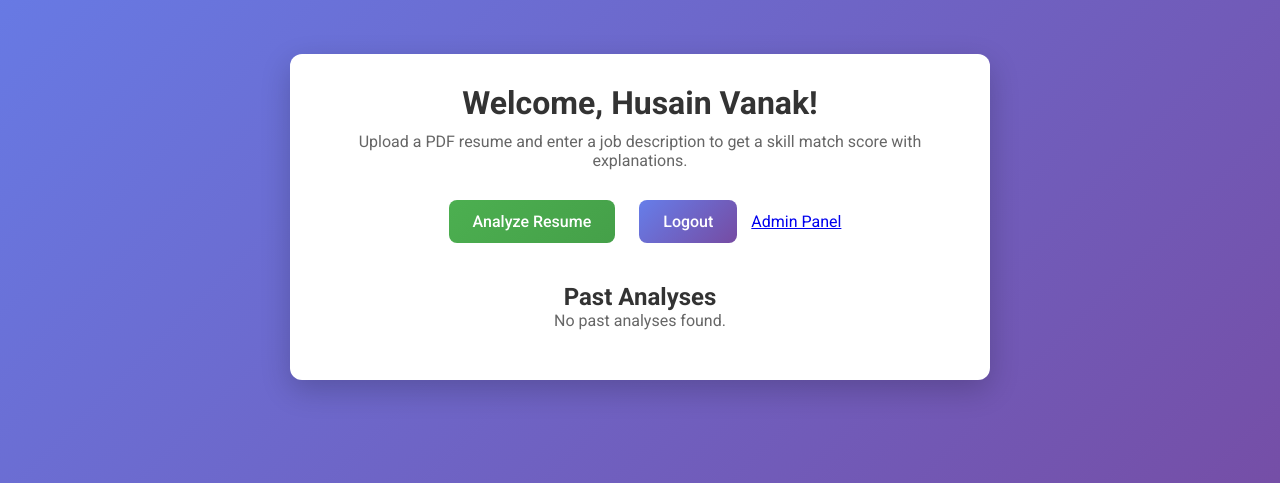
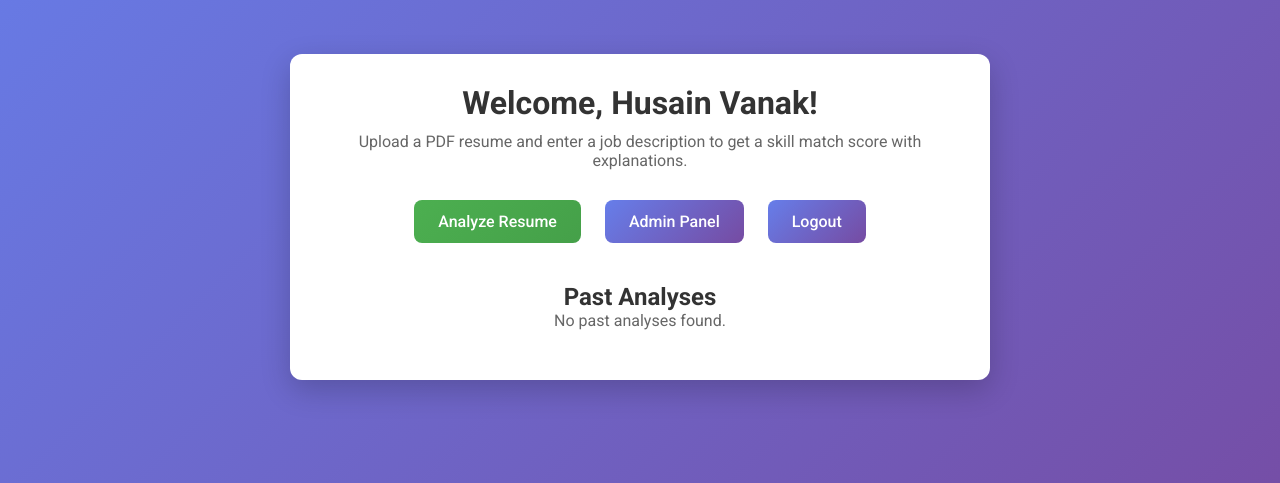
Before and after one commit to husain-128/An-Explainable-AI-Based-Resume-Screening-System, a Flask app: page / in a window 1280 px wide. Shown: the part 183-666 px from the top of the page. Run offline with Flask 3, Linux system fonts and the light colour scheme; a user stored in the database is signed in.

Commit message:
Show admin link only for specific user
Added conditional rendering for admin link based on user email.

```diff
--- a/Resume Web App/templates/dashboard.html
+++ b/Resume Web App/templates/dashboard.html
@@ -12,8 +12,12 @@
         <h1>Welcome, {{ current_user.name }}!</h1>
         <p>Upload a PDF resume and enter a job description to get a skill match score with explanations.</p>
         <a href="{{ url_for('analyze') }}" class="btn">Analyze Resume</a>
+         <!-- Only show admin link if user is admin -->
+{% if current_user.email == '2005hussainvanak@gmail.com' %}
+    <a href="{{ url_for('admin') }}" class="btn btn-secondary">Admin Panel</a>
+{% endif %}
         <a href="{{ url_for('logout') }}" class="btn btn-secondary">Logout</a>
-        <a href="{{ url_for('admin') }}">Admin Panel</a>
+
 
         <h2 style="margin-top: 30px;">Past Analyses</h2>
         {% if analyses %}
```
